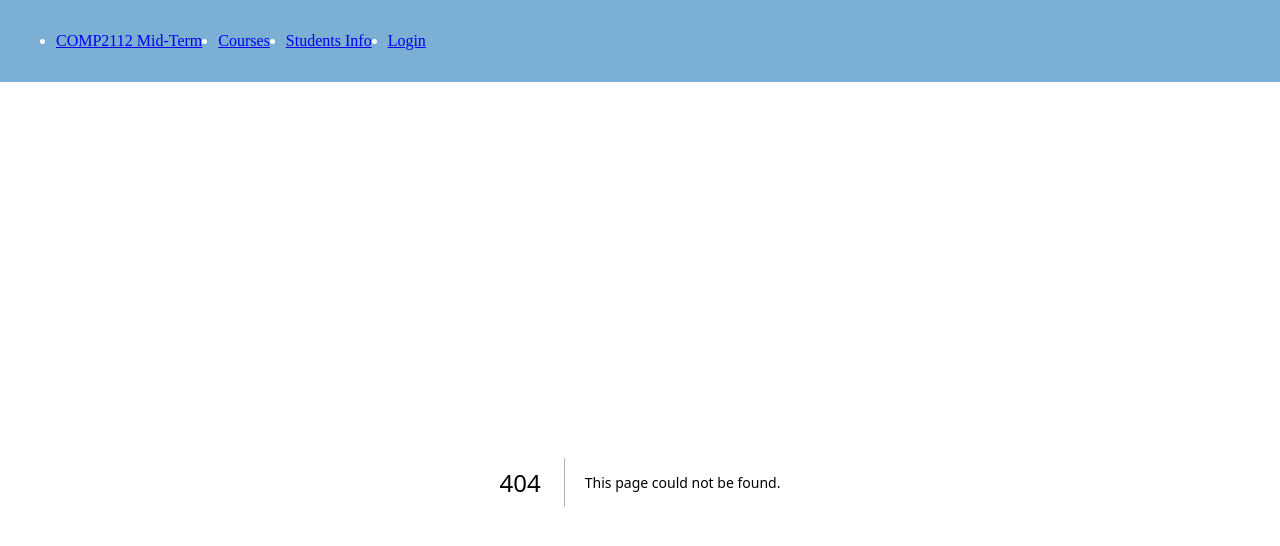
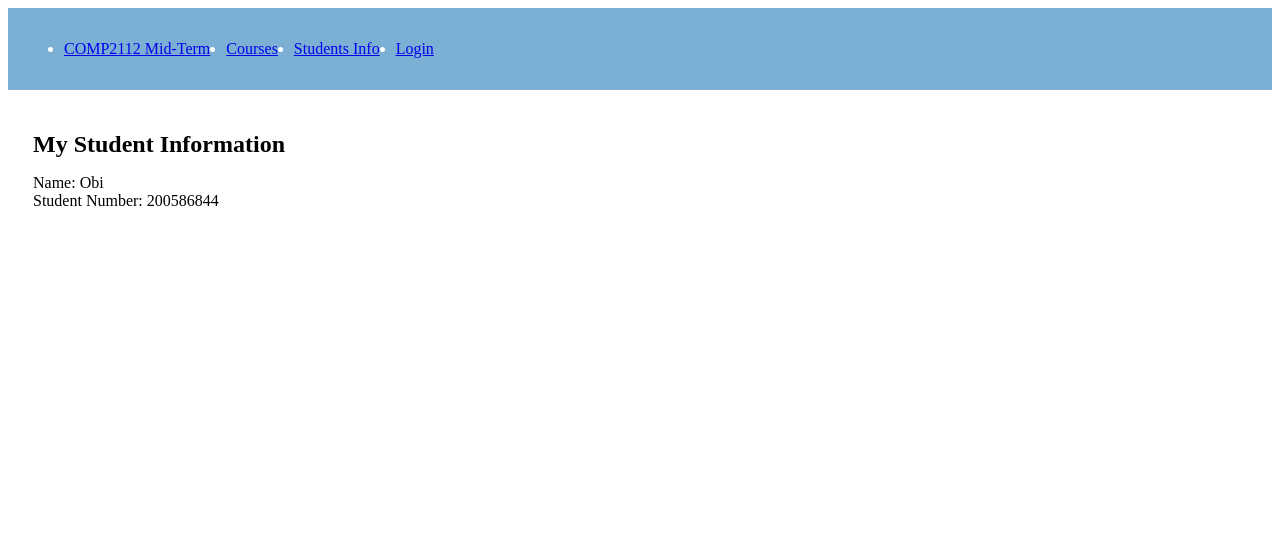
Before and after one commit to Obi6745/Midterm-COMP-2112-JAVASCRIPT, a Next.js app in the folder habibi-midterm-2112/: page /student in a window 1280 px wide. Before the commit this address had no page. Shown: the top 546 px of the page. Built offline with nearby package versions, Linux system fonts and the light colour scheme.

Commit message:
step 5 done

```diff
--- /dev/null
+++ b/habibi-midterm-2112/src/app/student/page.tsx
@@ -0,0 +1,15 @@
+export default function Student() {
+  return (
+    <div className="flex min-h-screen items-center justify-center bg-zinc-50 font-sans dark:bg-black">
+      <main className="flex min-h-screen w-full max-w-3xl flex-col items-center justify-center py-32 px-16 bg-white dark:bg-black">
+        <h1 className="text-4xl font-bold text-black dark:text-white mb-6">
+          My Student Information
+        </h1>
+        <p className="text-lg text-gray-700 dark:text-gray-300">
+          Name: Obi<br />
+          Student Number: 200586844
+        </p>
+      </main>
+    </div>
+  );
+}
```
